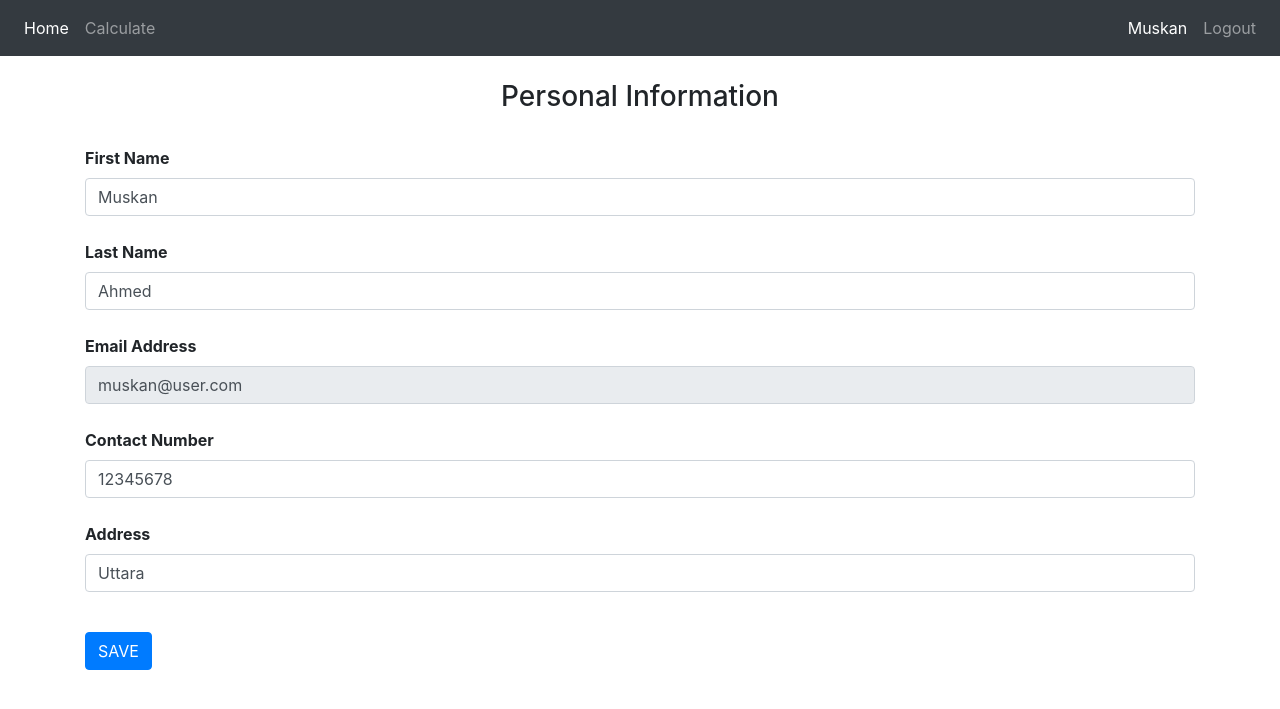
After one commit to arik5233/FeedFormulation, a Flask app: page /profile in a window 1280 px wide. The commit adds this page. Shown: the top 709 px of the page. Run offline with Flask 3, Linux system fonts and the light colour scheme; a user stored in the database is signed in.

Commit message:
Working Prototype V1

```diff
--- a/main.py
+++ b/main.py
@@ -3,4 +3,4 @@ from website import create_app
 app = create_app()
 
 if __name__ == '__main__':
-    app.run(debug=True)
+    app.run(debug=True, port=5001)
--- a/website/models.py
+++ b/website/models.py
@@ -5,6 +5,7 @@ class User(db.Model, UserMixin):
     id = db.Column(db.Integer, primary_key=True)
     email = db.Column(db.String(150), unique=True)
     first_name = db.Column(db.String(150))
+    last_name = db.Column(db.String(150))
     password = db.Column(db.String(200))
-    # contact = db.Column(db.String(11))
-    # address = db.Column(db.String(500))
+    contact_num = db.Column(db.String(11))
+    address = db.Column(db.String(500))
--- a/website/templates/base.html
+++ b/website/templates/base.html
@@ -23,7 +23,7 @@
                         <li class="nav-item"><a class="nav-item nav-link" id="calculate" href="/calculate">Calculate</a></li>
                     </ul>
                     <ul class="navbar-nav mt-2 mt-lg-0">
-                        <li class="nav-item active" ><a class="nav-item nav-link" id="logout" href="/">{% block name %}{% endblock %}</a></li>
+                        <li class="nav-item active" ><a class="nav-item nav-link" id="logout" href="/profile">{% block name %}{% endblock %}</a></li>
                         <li class="nav-item"><a class="nav-item nav-link" id="logout" href="/logout">Logout</a></li>
 
                     </ul>
--- a/website/templates/home.html
+++ b/website/templates/home.html
@@ -20,7 +20,7 @@
     <hr>
     <div class="row">
         <div class="col-md-1">
-            <p><b>Contact</b> {{ user.phone }}</p>
+            <p><b>Contact</b> {{ user.contact_num }}</p>
         </div>
     </div>
     <hr>
--- /dev/null
+++ b/website/templates/updateProfile.html
@@ -0,0 +1,32 @@
+{% extends "base.html" %}
+{% block title %}Profile{% endblock %}
+{% if user.is_authenticated %}
+    {% block name %}
+        {{ obj.first_name }}
+    {% endblock %}
+{% endif %}
+{% block content %}
+<form method="POST">
+    <br>
+    <h3 align="center">Personal Information</h3>
+    <br>
+    <div class="form-group">
+        <label for="first_name"><b>First Name</b></label>
+        <input type="text" class="form-control" id="first_name" name="first_name" value="{{obj.first_name}}">
+        <br>
+        <label for="last_name"><b>Last Name</b></label>
+        <input type="text" class="form-control" id="last_name" name="last_name" value="{{obj.last_name}}">
+        <br>
+        <label for="email"><b>Email Address</b></label>
+        <input type="email" class="form-control" id="email" name="email" value="{{obj.email}}" disabled>
+        <br>
+        <label for="contact_num"><b>Contact Number</b></label>
+        <input type="text" class="form-control" id="contact_num" name="contact_num" value="{{obj.contact_num}}">
+        <br>
+        <label for="address"><b>Address</b></label>
+        <input type="text" class="form-control" id="address" name="address" value="{{obj.address}}">
+        <br>
+    </div>
+    <button type="submit" class="btn btn-primary">SAVE</button>
+</form>
+{% endblock %}
--- a/website/views.py
+++ b/website/views.py
@@ -1,7 +1,7 @@
 from flask import Blueprint, render_template , request, flash, redirect, url_for
 from flask_login import login_required, current_user
 from .models import User
-from . import data as data
+from . import db
 from .calculate import calculate_feed
 import json
 
@@ -48,3 +48,19 @@ def result():
     name = current_user.first_name
 
     return render_template("result.html", user=current_user, result=result, available_feeds=available_feeds, length=length, name=name)
+
+@views.route('/profile', methods=['GET', 'POST'])
+@login_required
+def profile():
+    if current_user.is_authenticated:
+        user = User.query.filter_by(id=current_user.id).first()
+        if request.method == 'GET':
+            return render_template("updateProfile.html", user=current_user, name=current_user.first_name, obj=current_user)
+        elif request.method == 'POST':
+            user.first_name = request.form.get('first_name')
+            user.last_name = request.form.get('last_name')
+            user.contact_num = request.form.get('contact_num')
+            user.address = request.form.get('address')
+            db.session.commit()
+            flash('Profile Updated Successfully!', category='success')
+            return redirect(url_for('views.profile'))
```
Also changed, not shown: website/data.py (deleted, +0 -37 lines), instance/database.db.
